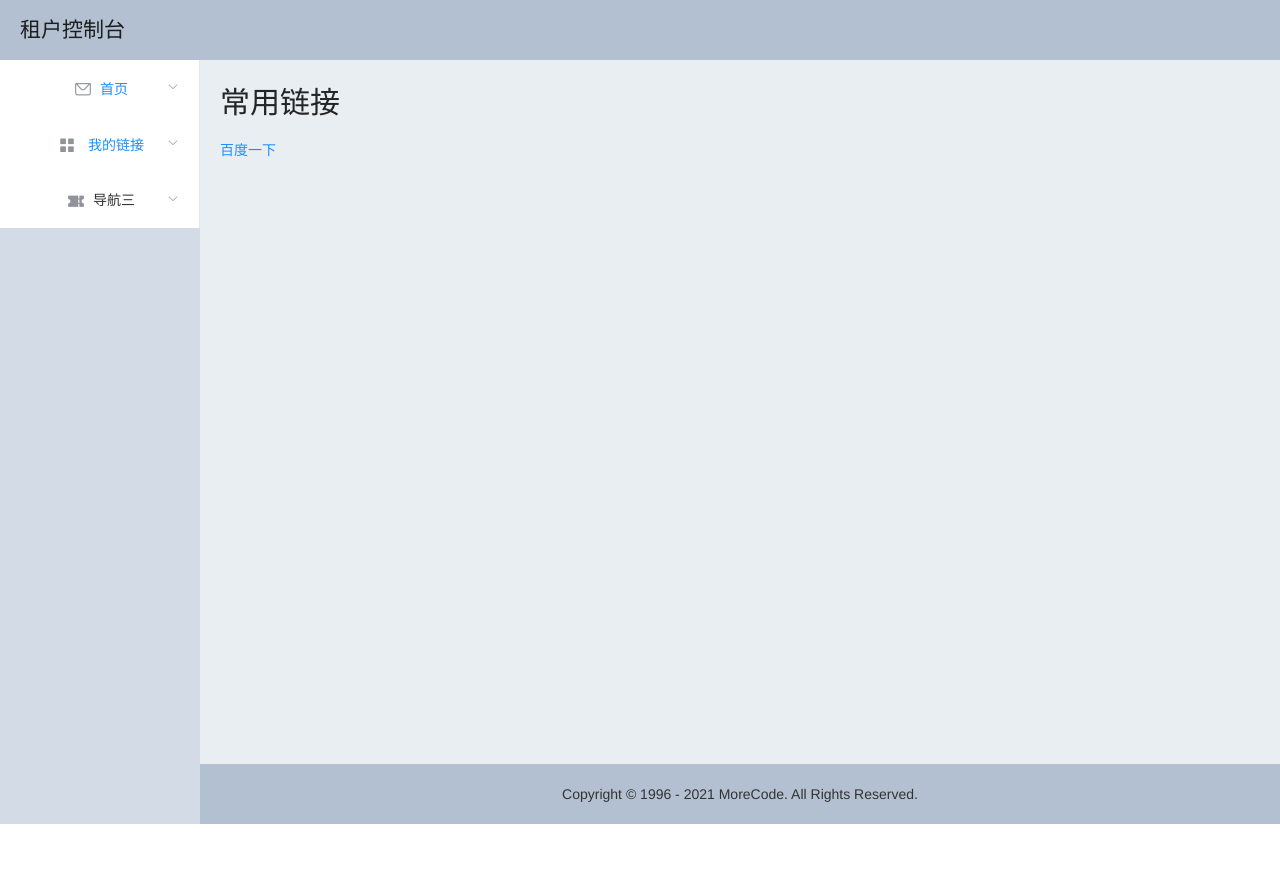
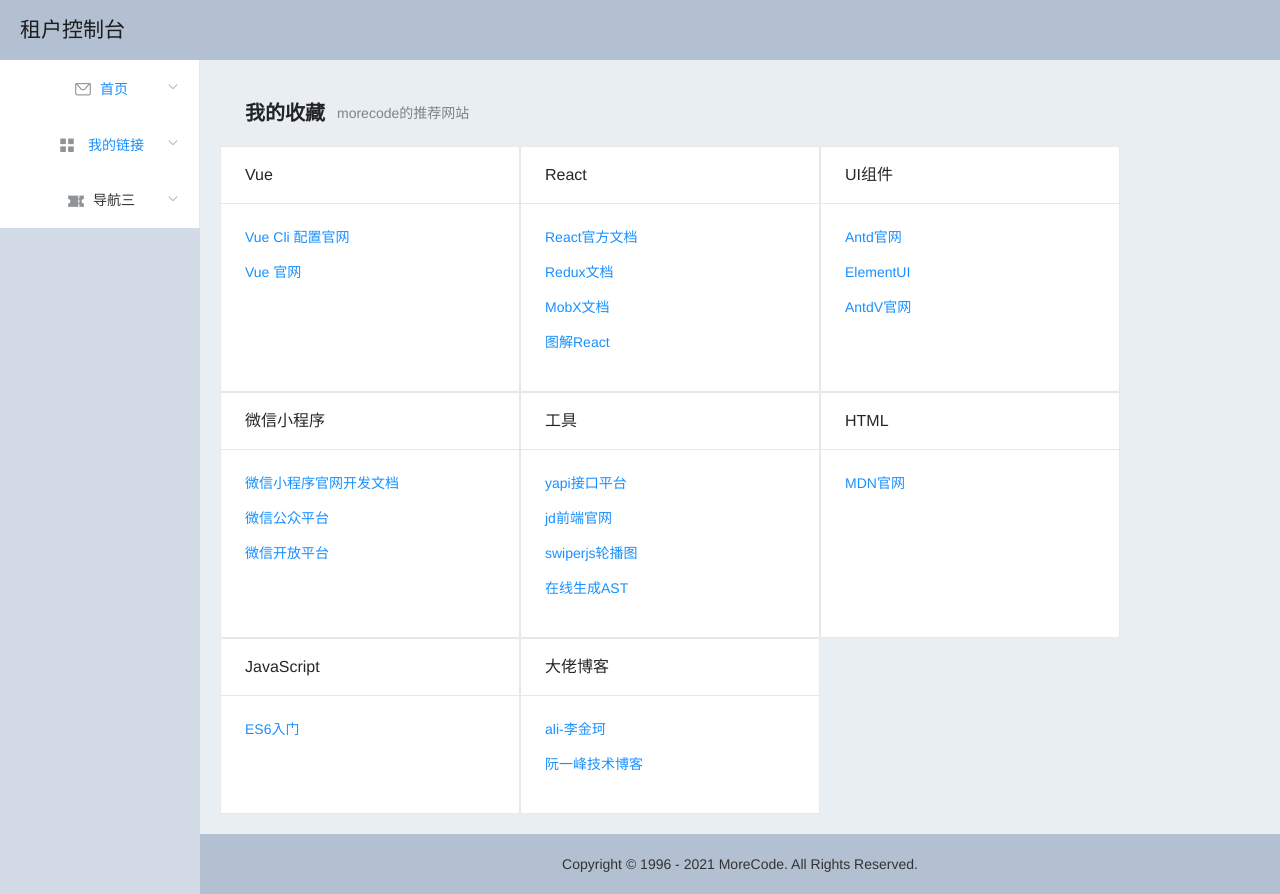
Before and after one commit to MoreCodeByTR/blog, a Vue app: page /#/navigation in a window 1280 px wide. Both pictures are taken after a click on the element "首页". Before the commit the page ends 824 px from the top, so only its background shows below. Built offline with nearby package versions, Linux system fonts and the light colour scheme.

Commit message:
增加导航页面

```diff
--- a/src/views/Login/index.vue
+++ b/src/views/Login/index.vue
@@ -1,22 +1,21 @@
 <template>
   <div>
     <Breadcrumb :items="list" />
-  <a-form :form="form" :label-col="{ span: 8 }" :wrapper-col="{ span: 4 }" @submit="handleSubmit">
+    <a-form :form="form"
+            :label-col="{ span: 8 }"
+            :wrapper-col="{ span: 4 }"
+            @submit="handleSubmit">
       <a-form-item label="姓名">
-      <a-input
-        placeholder="Input your name "
-        v-decorator="['name', { rules: [{ required: true, message: '请输入姓名' }] }]"
-      />
+        <a-input placeholder="Input your name "
+                 v-decorator="['name', { rules: [{ required: true, message: '请输入姓名' }] }]" />
       </a-form-item>
       <a-form-item label="性别">
-      <a-select
-        v-decorator="[
+        <a-select v-decorator="[
           'gender',
           { rules: [{ required: true, message: '请选择性别' }] },
         ]"
                   placeholder="Select a option and change input text above"
-        @change="handleSelectChange"
-      >
+                  @change="handleSelectChange">
           <a-select-option value="male">
             male
           </a-select-option>
@@ -26,13 +25,12 @@
         </a-select>
       </a-form-item>
       <a-form-item label="欢迎">
-      <a-input
-        placeholder="Input your name "
-        v-decorator="['welcome']"
-      />
+        <a-input placeholder="Input your name "
+                 v-decorator="['welcome']" />
       </a-form-item>
       <a-form-item :wrapper-col="{ span: 8, offset: 8 }">
-      <a-button type="primary" html-type="submit">
+        <a-button type="primary"
+                  html-type="submit">
           提交
         </a-button>
       </a-form-item>
@@ -60,6 +58,18 @@
         if (!err) {
           console.log('Received values of form: ', values);
         }
+
+        const { name } = values
+
+        //通过路由跳转
+        if (name === 'morecode') {
+          this.$router.push('/article')
+          // console.log(this.$route)
+           this.$message.success('登录成功');
+        }else{
+           this.$message.error('用户未注册，请联系morecode注册');
+        }
+
       });
     },
     handleSelectChange(value) {
--- a/src/views/navigation/index.vue
+++ b/src/views/navigation/index.vue
@@ -1,43 +1,75 @@
 <template>
   <div>
-    <h1 class="large-font">常用链接</h1>
-    <a href="https://www.baidu.com" target="_blank">百度一下</a>
+    <a-page-header
+      style="border: 1px solid rgb(235, 237, 240)"
+      title="我的收藏"
+      sub-title="morecode的推荐网站"
+    />
+    <div class="card-container">
+      <a-card title="Vue" style="width: 300px">
+        <p v-for="item in linkList.vue" :key="item.name">
+          <a :href="item.herf" target="_blank">{{ item.name }}</a>
+        </p>
+      </a-card>
+      <a-card title="React" style="width: 300px">
+        <p v-for="item in linkList.react" :key="item.name">
+          <a :href="item.herf" target="_blank">{{ item.name }}</a>
+        </p>
+      </a-card>
+      <a-card title="UI组件" style="width: 300px">
+        <p v-for="item in linkList.uilib" :key="item.name">
+          <a :href="item.herf" target="_blank">{{ item.name }}</a>
+        </p>
+      </a-card>
+      <a-card title="微信小程序" style="width: 300px">
+        <p v-for="item in linkList.wechat" :key="item.name">
+          <a :href="item.herf" target="_blank">{{ item.name }}</a>
+        </p>
+      </a-card>
+      <a-card title="工具" style="width: 300px">
+        <p v-for="item in linkList.tool" :key="item.name">
+          <a :href="item.herf" target="_blank">{{ item.name }}</a>
+        </p>
+      </a-card>
+      <a-card title="HTML" style="width: 300px">
+        <p v-for="item in linkList.html" :key="item.name">
+          <a :href="item.herf" target="_blank">{{ item.name }}</a>
+        </p>
+      </a-card>
+      <a-card title="JavaScript" style="width: 300px">
+        <p v-for="item in linkList.javascript" :key="item.name">
+          <a :href="item.herf" target="_blank">{{ item.name }}</a>
+        </p>
+      </a-card>
+      <a-card title="大佬博客" style="width: 300px">
+        <p v-for="item in linkList.dalao" :key="item.name">
+          <a :href="item.herf" target="_blank">{{ item.name }}</a>
+        </p>
+      </a-card>
+    </div>
   </div>
 </template>
 
 <script>
+import linkList from "./link"
 export default {
-    components: {
-
-  },
+  components: {},
   data() {
     return {
-       list: ["曦和", "商户中心", "门店管理", "登录"],
-      formLayout: 'horizontal',
-      form: this.$form.createForm(this, { name: 'coordinated' }),
-    };
+      linkList: linkList,
+    }
   },
-  methods: {
-    handleSubmit(e) {
-      e.preventDefault();
-      this.form.validateFields((err, values) => {
-        if (!err) {
-          console.log('Received values of form: ', values);
-        }
-      });
-    },
-    handleSelectChange(value) {
-      console.log(value);
-      this.form.setFieldsValue({
-        welcome: `Hi, ${value === 'male' ? 'man' : 'lady'}!`,  //动态设置其他选项值
-      });
-    },
-  },
-};
+  methods: {},
+}
 </script>
 <style>
-.large-font{
-  font-size: 30px;
+.large-font {
+  font-size: 25px;
 }
 
+.card-container {
+  display: flex;
+  flex-wrap: wrap;
+  justify-content: start;
+}
 </style>
--- /dev/null
+++ b/src/views/navigation/link.js
@@ -0,0 +1,80 @@
+export default {
+  vue: [
+    {
+      name: "Vue Cli 配置官网",
+      herf: "https://cli.vuejs.org/zh/config/#vue-config-js",
+    },
+    { name: "Vue 官网", herf: "https://cn.vuejs.org/v2/guide/list.html" },
+  ],
+  react: [
+    {
+      name: "React官方文档",
+      herf: "https://react.docschina.org/docs/getting-started.html",
+    },
+    { name: "Redux文档", herf: "https://www.redux.org.cn/" },
+    { name: "MobX文档", herf: "https://cn.mobx.js.org/" },
+    { name: "图解React", herf: "https://7kms.github.io/react-illustration-series/interview/01-setstate" },
+  ],
+  wechat: [
+    {
+      name: "微信小程序官网开发文档",
+      herf: "https://developers.weixin.qq.com/miniprogram/dev/api/",
+    },
+    { name: "微信公众平台", herf: "https://mp.weixin.qq.com/" },
+    { name: "微信开放平台", herf: "https://open.weixin.qq.com/" },
+  ],
+  uilib:[
+    {
+      name: "Antd官网",
+      herf: "https://ant.design/components/overview-cn/",
+    },
+    {
+      name: "ElementUI",
+      herf: "https://element.eleme.cn/#/zh-CN/component/message",
+    },
+    {
+      name: "AntdV官网",
+      herf: "https://www.antdv.com/components/card-cn/",
+    },
+  ],
+  tool:[
+    {
+      name: "yapi接口平台",
+      herf: "http://yapi.smart-xwork.cn/",
+    },
+    {
+      name: "jd前端官网",
+      herf: "http://fe.jd.com/",
+    },
+    {
+      name: "swiperjs轮播图",
+      herf: "https://swiperjs.com/demos",
+    },
+    {
+      name: "在线生成AST",
+      herf: "https://astexplorer.net/",
+    },
+  ],
+  html:[
+    {
+      name: "MDN官网",
+      herf: "https://developer.mozilla.org/zh-CN/docs/Web",
+    },
+  ],
+  javascript:[
+    {
+      name: "ES6入门",
+      herf: "https://es6.ruanyifeng.com/#docs/async",
+    },
+  ],
+  dalao:[
+    {
+      name: "ali-李金珂",
+      herf: "https://www.lijinke.cn/archives/",
+    },
+    {
+      name: "阮一峰技术博客",
+      herf: "http://www.ruanyifeng.com/blog/",
+    },
+  ]
+}
--- a/vue.config.js
+++ b/vue.config.js
@@ -6,4 +6,5 @@
     disableHostCheck: true,
     port: 5050
   },
+  outputDir:'docs',   //因为githubpage的文件夹选项需要将名字改为docs
 };
```
Also changed, not shown: 23 other files (tests, documents, lock files or other folders). Lines whose indentation alone changed are shown as unchanged.
